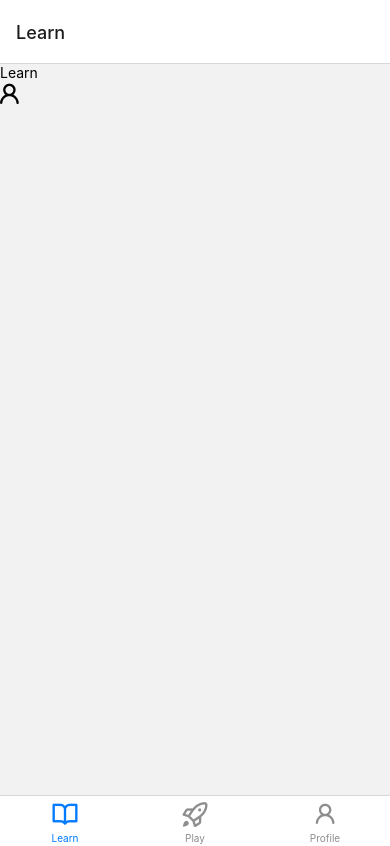
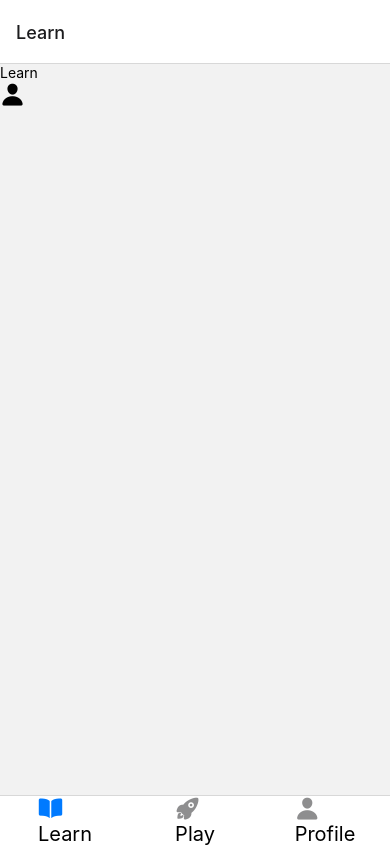
Before and after one commit to code-juno/expo-project-lang-lang, a React Native app: screen /LearnNavigator in a window 390 px wide. Before the commit this address had no page. Built offline with nearby package versions, Linux system fonts and the light colour scheme.

Commit message:
uses gestures

```diff
--- a/App.tsx
+++ b/App.tsx
@@ -3,13 +3,16 @@ import { StyleSheet } from "react-native";
 import { NavigationContainer } from "@react-navigation/native";
 import { createNativeStackNavigator } from "@react-navigation/native-stack";
 import { BottomTabNavigator } from "./components/navigators";
+import { GestureHandlerRootView } from "react-native-gesture-handler";
 
 const Stack = createNativeStackNavigator();
 
 export default function App() {
   return (
-    <NavigationContainer>
-      <BottomTabNavigator />
-    </NavigationContainer>
+    <GestureHandlerRootView style={{ flex: 1 }}>
+      <NavigationContainer>
+        <BottomTabNavigator />
+      </NavigationContainer>
+    </GestureHandlerRootView>
   );
 }
--- a/components/navigators/BottomTabNavigator.tsx
+++ b/components/navigators/BottomTabNavigator.tsx
@@ -10,32 +10,26 @@ const Tab = createBottomTabNavigator();
 
 export function BottomTabNavigator() {
   return (
-    <Tab.Navigator screenOptions={{ headerShown: false }}>
+    <Tab.Navigator screenOptions={{ headerShown: false, tabBarShowLabel: false }}>
       <Tab.Screen
         name="LearnNavigator"
         component={LearnNavigator}
         options={{
-          title: "Learn",
-          tabBarLabel: "Learn",
-          tabBarIcon: (props) => <NavIcon name="book" {...props} />,
+          tabBarIcon: (props) => <NavIcon name="book" title="Learn" {...props} />,
         }}
       />
       <Tab.Screen
         name="PlayNavigator"
         component={PlayNavigator}
         options={{
-          title: "Play",
-          tabBarLabel: "Play",
-          tabBarIcon: (props) => <NavIcon name="rocket" {...props} />,
+          tabBarIcon: (props) => <NavIcon name="rocket" title="Play" {...props} />,
         }}
       />
       <Tab.Screen
         name="ProfileNavigator"
         component={ProfileNavigator}
         options={{
-          title: "Profile",
-          tabBarLabel: "Profile",
-          tabBarIcon: (props) => <NavIcon name="person" {...props} />,
+          tabBarIcon: (props) => <NavIcon name="person" title="Profile" {...props} />,
         }}
       />
     </Tab.Navigator>
--- a/components/ui/NavIcon.tsx
+++ b/components/ui/NavIcon.tsx
@@ -1,12 +1,11 @@
-import { Octicons } from "@expo/vector-icons";
+import { Ionicons } from "@expo/vector-icons";
 import React, { useEffect, useState } from "react";
-import { View } from "react-native";
+import { View, Text } from "react-native";
+import { Gesture, GestureDetector } from "react-native-gesture-handler";
 import Animated, {
-  useAnimatedProps,
   useAnimatedStyle,
   useSharedValue,
   withSpring,
-  withTiming,
 } from "react-native-reanimated";
 
 interface NavIconProps {
@@ -14,42 +13,34 @@ interface NavIconProps {
   size: number;
   color: string;
   focused: boolean;
+  title: string;
 }
 
-const Square = ({ size }: any) => {
-  return <View style={{ backgroundColor: "black" }}></View>;
-};
+export function NavIcon({ name, size, color, focused, title }: NavIconProps) {
+  const scaleDownAnimation = useSharedValue(1);
 
-const AnimatedIcon = Animated.createAnimatedComponent(Octicons);
+  const scaleHandler = Gesture.Tap()
+    .onBegin(() => {
+      "worklet";
+      scaleDownAnimation.value = withSpring(0.8);
+    })
+    .onFinalize(() => {
+      "worklet";
+      scaleDownAnimation.value = withSpring(1);
+    });
 
-export function NavIcon({
-  name,
-  size: initSize,
-  color,
-  focused: focusedProp,
-}: NavIconProps) {
-  const size = useSharedValue(initSize);
-  const focused = useSharedValue(focusedProp);
-
-  const animatedProps = useAnimatedProps(() => {
-    return {
-      size: withSpring(size.value),
-    };
-  });
-
-  useEffect(() => {
-    if (focused) {
-      size.value = size.value + 10;
-    } else {
-      size.value = initSize;
-    }
-  }, [focused]);
-
-  useEffect(() => {
-    focused.value = focusedProp;
-  }, [focusedProp]);
+  const animatedStyle = useAnimatedStyle(() => ({
+    transform: [{ scale: scaleDownAnimation.value }],
+  }));
 
   return (
-    <AnimatedIcon name={name} color={color} animatedProps={animatedProps} />
+    <GestureDetector gesture={scaleHandler}>
+      <Animated.View style={animatedStyle}>
+        <View style={{ flex: 1 }}>
+          <Ionicons name={name} color={color} size={size} />
+          <Text style={{fontSize: 20, color: 'black'}}>{title}</Text>
+        </View>
+      </Animated.View>
+    </GestureDetector>
   );
 }
--- a/package.json
+++ b/package.json
@@ -18,7 +18,8 @@
     "react-native": "0.72.5",
     "react-native-safe-area-context": "4.6.3",
     "react-native-screens": "~3.22.0",
-    "react-native-reanimated": "~3.3.0"
+    "react-native-reanimated": "~3.3.0",
+    "react-native-gesture-handler": "~2.12.0"
   },
   "devDependencies": {
     "@babel/core": "^7.20.0",
```
Also changed, not shown: 1 other file (tests, documents, lock files or other folders).
